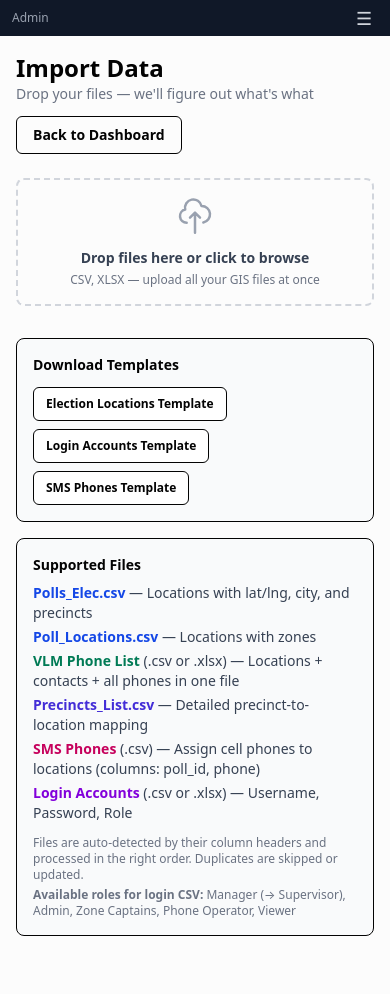
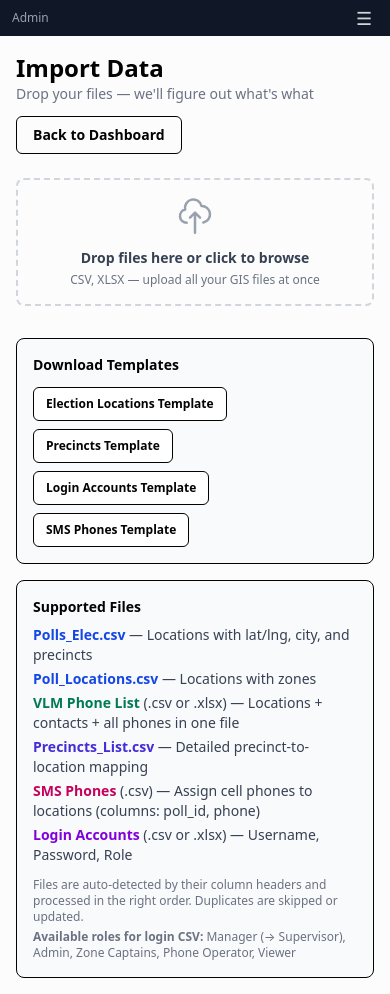
Before and after one commit to makeworkgreatai/GreenBubbleV2, a Next.js app: page /admin/import in a window 390 px wide. Before the commit the page ends 952 px from the top, so only its background shows below. Built offline with nearby package versions, Linux system fonts and the light colour scheme.

Commit message:
fix: election template includes VLM contacts and phones, add precincts template

```diff
--- a/src/app/admin/import/page.tsx
+++ b/src/app/admin/import/page.tsx
@@ -35,11 +35,14 @@ export default function ImportPage() {
     let csv = "";
     let filename = "";
     if (type === "election") {
-      csv = "poll_id,location_line_1,location_line_2,city,Zone\n8133,EXAMPLE SCHOOL,123 MAIN ST,CLEVELAND,1\n7470,EXAMPLE CHURCH,456 OAK AVE,SOLON,3\n";
-      filename = "election-locations-template.csv";
+      csv = "POLL CODE,ZONE,POLL_NAME,POLL_ADDR1,POLL_ADDR3,VLM,VLM CELL PHONE,BOE CELL PHONE,LANDLINE,IS PHONE NUMBER\n8133,1,EXAMPLE SCHOOL,123 MAIN ST,CLEVELAND,JOHN SMITH,2165551234,(216) 555-5678,,(216) 555-5678\n7470,3,EXAMPLE CHURCH,456 OAK AVE,SOLON,JANE DOE,4405559876,(216) 555-4321,,(216) 555-4321\n";
+      filename = "election-template.csv";
     } else if (type === "logins") {
       csv = "Username,Password,Role\njsmith,1234,Manager\njdoe,5678,Zone Captains\noperator1,0000,Phone Operator\n";
       filename = "login-accounts-template.csv";
+    } else if (type === "precincts") {
+      csv = "Poll_id,precinct_id,Municipal,Label\n8133,1001,CLEVELAND,1A\n8133,1002,CLEVELAND,1B\n7470,2001,SOLON,5A\n";
+      filename = "precincts-template.csv";
     } else if (type === "sms") {
       csv = "poll_id,phone\n8133,2165551234\n7470,2165555678\n";
       filename = "sms-phones-template.csv";
@@ -230,6 +233,9 @@ export default function ImportPage() {
           <button onClick={() => downloadTemplate("election")} className="px-3 py-2 rounded-md border bg-white text-xs font-bold hover:bg-gray-100">
             Election Locations Template
           </button>
+          <button onClick={() => downloadTemplate("precincts")} className="px-3 py-2 rounded-md border bg-white text-xs font-bold hover:bg-gray-100">
+            Precincts Template
+          </button>
           <button onClick={() => downloadTemplate("logins")} className="px-3 py-2 rounded-md border bg-white text-xs font-bold hover:bg-gray-100">
             Login Accounts Template
           </button>
```
